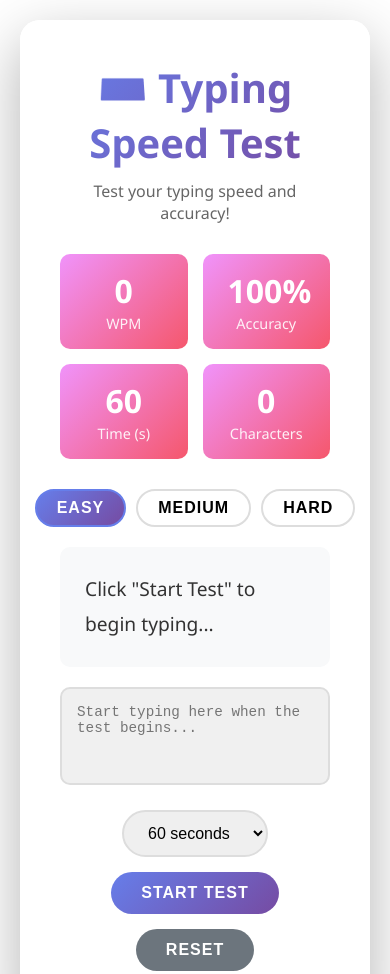
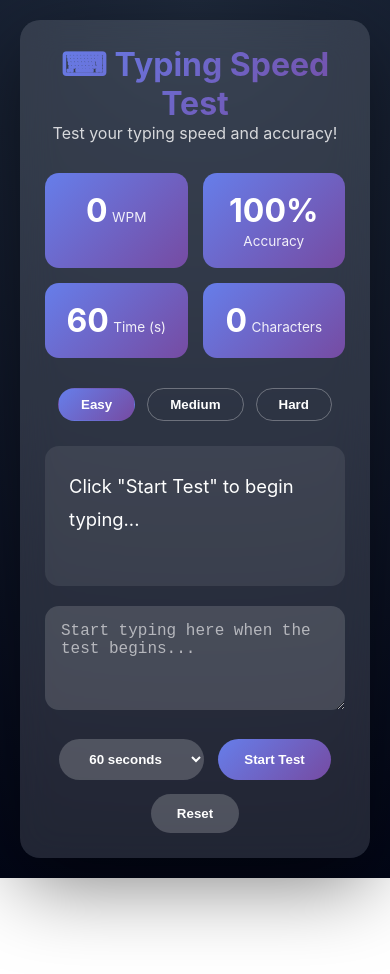
Before and after one commit to muhammadbinazam/Typing_Speed_Tester, a plain HTML site: page index.html in a window 390 px wide. Shown: the top 974 px of the page. After the commit the page ends 878 px from the top, so only its background shows below. Drawn offline with Linux system fonts and the light colour scheme.

Commit message:
Update the css

```diff
--- a/index.html
+++ b/index.html
@@ -1,8 +1,8 @@
 <!DOCTYPE html>
 <html lang="en">
   <head>
-    <meta charset="UTF-8">
-    <meta name="viewport" content="width=device-width, initial-scale=1.0">
+    <meta charset="UTF-8" />
+    <meta name="viewport" content="width=device-width, initial-scale=1.0" />
     <title>Typing Speed Test</title>
     <style>
       * {
@@ -11,31 +11,44 @@
         box-sizing: border-box;
       }
 
+      :root {
+        --primary: #667eea;
+        --secondary: #764ba2;
+        --success: #22c55e;
+        --danger: #ef4444;
+        --bg: #0f172a;
+        --card-bg: rgba(255, 255, 255, 0.12);
+        --blur: blur(18px);
+        --radius: 20px;
+        --transition: all 0.3s ease;
+      }
+
       body {
-            font-family: 'Segoe UI', Tahoma, Geneva, Verdana, sans-serif;
-            background: white;
+        font-family: "Inter", "Segoe UI", sans-serif;
         min-height: 100vh;
+        background: radial-gradient(circle at top, #1e293b, #020617);
         display: flex;
         justify-content: center;
         align-items: center;
         padding: 20px;
+        color: #fff;
       }
 
       .container {
-            background: rgba(255, 255, 255, 0.95);
-            backdrop-filter: blur(10px);
-            border-radius: 20px;
+        width: 100%;
+        max-width: 900px;
+        background: var(--card-bg);
+        backdrop-filter: var(--blur);
+        border-radius: var(--radius);
         padding: 40px;
-            max-width: 800px;
-            width: 100%;
-            box-shadow: 0 20px 60px rgba(0, 0, 0, 0.3);
-            animation: slideIn 0.5s ease-out;
+        box-shadow: 0 25px 80px rgba(0, 0, 0, 0.5);
+        animation: fadeUp 0.6s ease;
       }
 
-        @keyframes slideIn {
+      @keyframes fadeUp {
         from {
           opacity: 0;
-                transform: translateY(-20px);
+          transform: translateY(30px);
         }
         to {
           opacity: 1;
@@ -45,102 +58,97 @@
 
       h1 {
         text-align: center;
-            color: #333;
-            margin-bottom: 10px;
-            font-size: 2.5em;
-            background: linear-gradient(135deg, #667eea, #764ba2);
+        font-size: 2.6rem;
+        background: linear-gradient(135deg, var(--primary), var(--secondary));
         -webkit-background-clip: text;
         -webkit-text-fill-color: transparent;
-            background-clip: text;
       }
 
       .subtitle {
         text-align: center;
-            color: #666;
+        opacity: 0.8;
         margin-bottom: 30px;
       }
 
       .stats {
-            display: flex;
-            justify-content: space-around;
+        display: grid;
+        grid-template-columns: repeat(auto-fit, minmax(140px, 1fr));
+        gap: 15px;
         margin-bottom: 30px;
-            flex-wrap: wrap;
-            gap: 15px;
       }
 
       .stat-box {
-            background: linear-gradient(135deg, #f093fb 0%, #f5576c 100%);
-            color: white;
-            padding: 15px 25px;
-            border-radius: 10px;
+        background: linear-gradient(135deg, var(--primary), var(--secondary));
+        padding: 18px;
+        border-radius: 14px;
         text-align: center;
-            flex: 1;
-            min-width: 120px;
-            transition: transform 0.3s ease;
+        transition: var(--transition);
       }
 
       .stat-box:hover {
-            transform: translateY(-5px);
+        transform: translateY(-6px) scale(1.03);
       }
 
       .stat-value {
-            font-size: 2em;
-            font-weight: bold;
-            display: block;
+        font-size: 2rem;
+        font-weight: 700;
       }
 
       .stat-label {
-            font-size: 0.9em;
+        font-size: 0.85rem;
         opacity: 0.9;
       }
 
-        .text-display {
-            background: #f8f9fa;
-            padding: 25px;
-            border-radius: 10px;
-            margin-bottom: 20px;
-            font-size: 1.2em;
-            line-height: 1.8;
-            color: #333;
-            min-height: 120px;
-            position: relative;
-            overflow: hidden;
+      .difficulty-select {
+        display: flex;
+        justify-content: center;
+        gap: 12px;
+        margin-bottom: 25px;
       }
 
-        .text-display::before {
-            content: '';
-            position: absolute;
-            top: 0;
-            left: 0;
-            width: 0%;
-            height: 3px;
-            background: linear-gradient(90deg, #667eea, #764ba2);
-            transition: width 0.3s ease;
+      .difficulty-btn {
+        padding: 8px 22px;
+        border-radius: 999px;
+        border: 1px solid rgba(255, 255, 255, 0.3);
+        background: transparent;
+        color: #fff;
+        cursor: pointer;
+        transition: var(--transition);
       }
 
-        .text-display.active::before {
-            width: 100%;
+      .difficulty-btn.active,
+      .difficulty-btn:hover {
+        background: linear-gradient(135deg, var(--primary), var(--secondary));
+        border-color: transparent;
+      }
+
+      .text-display {
+        background: rgba(255, 255, 255, 0.08);
+        padding: 24px;
+        border-radius: 14px;
+        margin-bottom: 20px;
+        font-size: 1.15rem;
+        line-height: 1.8;
+        min-height: 140px;
       }
 
       .correct {
-            color: #28a745;
-            background-color: rgba(40, 167, 69, 0.1);
+        color: var(--success);
       }
 
       .incorrect {
-            color: #dc3545;
-            background-color: rgba(220, 53, 69, 0.1);
+        color: var(--danger);
+        text-decoration: underline;
       }
 
       .current {
-            background-color: #ffc107;
-            animation: pulse 1s infinite;
+        background: #facc15;
+        color: #000;
+        border-radius: 4px;
+        animation: blink 1s infinite;
       }
 
-        @keyframes pulse {
-            0%, 100% {
-                opacity: 1;
-            }
+      @keyframes blink {
         50% {
           opacity: 0.5;
         }
@@ -148,162 +156,127 @@
 
       .input-area {
         width: 100%;
-            padding: 15px;
-            font-size: 1.1em;
-            border: 2px solid #ddd;
-            border-radius: 10px;
-            margin-bottom: 20px;
-            transition: border-color 0.3s ease;
-            resize: none;
+        padding: 16px;
+        border-radius: 14px;
+        border: none;
+        font-size: 1rem;
+        margin-bottom: 25px;
+        outline: none;
+        background: rgba(255, 255, 255, 0.15);
+        color: #fff;
+      }
+
+      .input-area::placeholder {
+        color: rgba(255, 255, 255, 0.6);
       }
 
       .input-area:focus {
-            outline: none;
-            border-color: #667eea;
-            box-shadow: 0 0 0 3px rgba(102, 126, 234, 0.1);
-        }
-
-        .input-area:disabled {
-            background-color: #f0f0f0;
-            cursor: not-allowed;
+        box-shadow: 0 0 0 2px var(--primary);
       }
 
       .controls {
         display: flex;
-            gap: 15px;
+        flex-wrap: wrap;
+        gap: 14px;
         justify-content: center;
-            flex-wrap: wrap;
       }
 
-        button {
-            padding: 12px 30px;
-            font-size: 1em;
+      button,
+      .time-select {
+        padding: 12px 26px;
+        border-radius: 999px;
         border: none;
-            border-radius: 50px;
         cursor: pointer;
-            transition: all 0.3s ease;
         font-weight: 600;
-            text-transform: uppercase;
-            letter-spacing: 1px;
+        transition: var(--transition);
+      }
+
+      body.light {
+        background: linear-gradient(135deg, #e0e7ff, #f8fafc);
+        color: #111;
+      }
+
+      body.light .container {
+        background: rgba(255, 255, 255, 0.85);
+        color: #111;
+      }
+
+      body.light .text-display,
+      body.light .input-area {
+        background: rgba(0, 0, 0, 0.05);
+        color: #111;
+      }
+
+      body.light .stat-box {
+        color: #fff;
       }
 
       .start-btn {
-            background: linear-gradient(135deg, #667eea, #764ba2);
-            color: white;
+        background: linear-gradient(135deg, var(--primary), var(--secondary));
+        color: #fff;
       }
 
       .start-btn:hover {
-            transform: translateY(-2px);
-            box-shadow: 0 10px 20px rgba(102, 126, 234, 0.3);
+        transform: translateY(-3px);
+        box-shadow: 0 12px 30px rgba(102, 126, 234, 0.4);
       }
 
       .reset-btn {
-            background: #6c757d;
-            color: white;
+        background: rgba(255, 255, 255, 0.2);
+        color: #fff;
       }
 
       .reset-btn:hover {
-            background: #5a6268;
-            transform: translateY(-2px);
+        background: rgba(255, 255, 255, 0.35);
       }
 
       .time-select {
-            padding: 12px 20px;
-            font-size: 1em;
-            border: 2px solid #ddd;
-            border-radius: 50px;
-            cursor: pointer;
-            transition: border-color 0.3s ease;
-        }
-
-        .time-select:focus {
-            outline: none;
-            border-color: #667eea;
+        background: rgba(255, 255, 255, 0.2);
+        color: #fff;
       }
 
       .result-modal {
+        position: fixed;
+        inset: 0;
         display: none;
-            position: fixed;
-            top: 0;
-            left: 0;
-            width: 100%;
-            height: 100%;
-            background: rgba(0, 0, 0, 0.5);
+        align-items: center;
         justify-content: center;
-            align-items: center;
-            z-index: 1000;
+        background: rgba(0, 0, 0, 0.65);
+        z-index: 9999;
       }
 
       .result-content {
-            background: white;
-            padding: 40px;
-            border-radius: 20px;
-            text-align: center;
-            max-width: 400px;
-            animation: bounceIn 0.5s ease;
+        max-width: 420px;
+        width: 90%;
+        transform-origin: center;
+        animation: scaleFade 0.35s ease forwards;
       }
 
-        @keyframes bounceIn {
-            0% {
-                transform: scale(0.3);
+      @keyframes scaleFade {
+        from {
           opacity: 0;
+          transform: scale(0.9);
         }
-            50% {
-                transform: scale(1.05);
-            }
-            100% {
+        to {
+          opacity: 1;
           transform: scale(1);
-                opacity: 1;
         }
       }
 
-        .result-title {
-            font-size: 2em;
-            color: #333;
-            margin-bottom: 20px;
+      @media (max-width: 600px) {
+        .container {
+          padding: 25px;
         }
 
-        .result-stats {
-            margin: 20px 0;
+        h1 {
+          font-size: 2rem;
         }
-
-        .result-stat {
-            margin: 10px 0;
-            font-size: 1.2em;
-        }
-
-        .close-modal {
-            margin-top: 20px;
-            background: linear-gradient(135deg, #667eea, #764ba2);
-            color: white;
-        }
-
-        .difficulty-select {
-            display: flex;
-            gap: 10px;
-            justify-content: center;
-            margin-bottom: 20px;
-        }
-
-        .difficulty-btn {
-            padding: 8px 20px;
-            border: 2px solid #ddd;
-            background: white;
-            border-radius: 20px;
-            cursor: pointer;
-            transition: all 0.3s ease;
-        }
-
-        .difficulty-btn.active {
-            background: linear-gradient(135deg, #667eea, #764ba2);
-            color: white;
-            border-color: #667eea;
       }
     </style>
   </head>
   <body>
     <div class="container">
-        <h1>⌨️ Typing Speed Test</h1>
+      <h1>⌨ Typing Speed Test</h1>
       <p class="subtitle">Test your typing speed and accuracy!</p>
 
       <div class="stats">
@@ -381,47 +354,49 @@
           "The quick brown fox jumps over the lazy dog. This is a simple sentence to test your typing speed.",
           "Learning to type fast is a valuable skill in today's digital world. Practice makes perfect.",
           "The sun sets beautifully over the calm ocean waters. Birds fly home as day turns to night.",
-                "A good book can transport you to another world. Reading expands your mind and imagination."
+          "A good book can transport you to another world. Reading expands your mind and imagination.",
         ],
         medium: [
           "Technology has revolutionized the way we communicate, work, and live our daily lives. From smartphones to artificial intelligence, innovation continues to shape our future.",
           "The art of programming requires patience, logical thinking, and continuous learning. Every developer started as a beginner, making mistakes and learning from them.",
           "Climate change presents one of the greatest challenges facing humanity today. Sustainable practices and renewable energy sources offer hope for a better tomorrow.",
-                "Music has the power to evoke emotions, bring people together, and transcend cultural boundaries. From classical symphonies to modern pop, every genre tells a unique story."
+          "Music has the power to evoke emotions, bring people together, and transcend cultural boundaries. From classical symphonies to modern pop, every genre tells a unique story.",
         ],
         hard: [
           "Quantum computing represents a paradigm shift in computational capabilities, leveraging quantum mechanical phenomena such as superposition and entanglement to process information in fundamentally novel ways.",
           "The intricate relationship between neuroplasticity and cognitive development demonstrates the remarkable adaptability of the human brain throughout various stages of life, challenging previously held notions about fixed intelligence.",
           "Cryptocurrency and blockchain technology have emerged as disruptive forces in the financial sector, prompting discussions about decentralization, monetary policy, and the future of traditional banking institutions.",
-                "The philosophical implications of artificial consciousness raise profound questions about the nature of sentience, self-awareness, and what it truly means to be intelligent in an increasingly automated world."
-            ]
+          "The philosophical implications of artificial consciousness raise profound questions about the nature of sentience, self-awareness, and what it truly means to be intelligent in an increasingly automated world.",
+        ],
       };
 
-        let currentText = '';
+      let currentText = "";
       let startTime = null;
       let timerInterval = null;
       let timeLimit = 60;
       let isTestActive = false;
       let totalCharacters = 0;
       let correctCharacters = 0;
-        let currentDifficulty = 'easy';
+      let currentDifficulty = "easy";
 
-        const textDisplay = document.getElementById('textDisplay');
-        const inputArea = document.getElementById('inputArea');
-        const startBtn = document.getElementById('startBtn');
-        const resetBtn = document.getElementById('resetBtn');
-        const timeSelect = document.getElementById('timeSelect');
-        const timerDisplay = document.getElementById('timer');
-        const wpmDisplay = document.getElementById('wpm');
-        const accuracyDisplay = document.getElementById('accuracy');
-        const charactersDisplay = document.getElementById('characters');
-        const resultModal = document.getElementById('resultModal');
+      const textDisplay = document.getElementById("textDisplay");
+      const inputArea = document.getElementById("inputArea");
+      const startBtn = document.getElementById("startBtn");
+      const resetBtn = document.getElementById("resetBtn");
+      const timeSelect = document.getElementById("timeSelect");
+      const timerDisplay = document.getElementById("timer");
+      const wpmDisplay = document.getElementById("wpm");
+      const accuracyDisplay = document.getElementById("accuracy");
+      const charactersDisplay = document.getElementById("characters");
+      const resultModal = document.getElementById("resultModal");
 
       // Difficulty selection
-        document.querySelectorAll('.difficulty-btn').forEach(btn => {
-            btn.addEventListener('click', function() {
-                document.querySelectorAll('.difficulty-btn').forEach(b => b.classList.remove('active'));
-                this.classList.add('active');
+      document.querySelectorAll(".difficulty-btn").forEach((btn) => {
+        btn.addEventListener("click", function () {
+          document
+            .querySelectorAll(".difficulty-btn")
+            .forEach((b) => b.classList.remove("active"));
+          this.classList.add("active");
           currentDifficulty = this.dataset.level;
           if (!isTestActive) {
             resetTest();
@@ -429,26 +404,27 @@
         });
       });
 
-        startBtn.addEventListener('click', startTest);
-        resetBtn.addEventListener('click', resetTest);
-        timeSelect.addEventListener('change', () => {
+      startBtn.addEventListener("click", startTest);
+      resetBtn.addEventListener("click", resetTest);
+      timeSelect.addEventListener("change", () => {
         timeLimit = parseInt(timeSelect.value);
         timerDisplay.textContent = timeLimit;
       });
 
-        inputArea.addEventListener('input', handleInput);
+      inputArea.addEventListener("input", handleInput);
 
       function startTest() {
         const textArray = texts[currentDifficulty];
         currentText = textArray[Math.floor(Math.random() * textArray.length)];
-            textDisplay.innerHTML = currentText.split('').map(char =>
-                `<span>${char}</span>`
-            ).join('');
+        textDisplay.innerHTML = currentText
+          .split("")
+          .map((char) => `<span>${char}</span>`)
+          .join("");
 
-            textDisplay.classList.add('active');
+        textDisplay.classList.add("active");
         inputArea.disabled = false;
         inputArea.focus();
-            inputArea.value = '';
+        inputArea.value = "";
 
         startBtn.disabled = true;
         timeSelect.disabled = true;
@@ -461,26 +437,30 @@
       }
 
       function handleInput() {
+        const keySound = document.getElementById("keySound");
+        keySound.currentTime = 0;
+        keySound.play();
+
         if (!isTestActive) return;
 
         const inputValue = inputArea.value;
-            const textSpans = textDisplay.querySelectorAll('span');
+        const textSpans = textDisplay.querySelectorAll("span");
 
         totalCharacters = inputValue.length;
         correctCharacters = 0;
 
         textSpans.forEach((span, index) => {
-                span.classList.remove('correct', 'incorrect', 'current');
+          span.classList.remove("correct", "incorrect", "current");
 
           if (index < inputValue.length) {
             if (inputValue[index] === currentText[index]) {
-                        span.classList.add('correct');
+              span.classList.add("correct");
               correctCharacters++;
             } else {
-                        span.classList.add('incorrect');
+              span.classList.add("incorrect");
             }
           } else if (index === inputValue.length) {
-                    span.classList.add('current');
+            span.classList.add("current");
           }
         });
 
@@ -511,12 +491,13 @@
         const wpm = timeElapsed > 0 ? Math.round(wordsTyped / timeElapsed) : 0;
 
         // Calculate accuracy
-            const accuracy = totalCharacters > 0
+        const accuracy =
+          totalCharacters > 0
             ? Math.round((correctCharacters / totalCharacters) * 100)
             : 100;
 
         wpmDisplay.textContent = wpm;
-            accuracyDisplay.textContent = accuracy + '%';
+        accuracyDisplay.textContent = accuracy + "%";
         charactersDisplay.textContent = totalCharacters;
       }
 
@@ -526,7 +507,7 @@
         inputArea.disabled = true;
         startBtn.disabled = false;
         timeSelect.disabled = false;
-            textDisplay.classList.remove('active');
+        textDisplay.classList.remove("active");
 
         showResults();
       }
@@ -535,38 +516,40 @@
         const timeElapsed = (Date.now() - startTime) / 1000 / 60;
         const wordsTyped = correctCharacters / 5;
         const wpm = timeElapsed > 0 ? Math.round(wordsTyped / timeElapsed) : 0;
-            const accuracy = totalCharacters > 0
+        const accuracy =
+          totalCharacters > 0
             ? Math.round((correctCharacters / totalCharacters) * 100)
             : 0;
 
-            document.getElementById('finalWpm').textContent = wpm;
-            document.getElementById('finalAccuracy').textContent = accuracy;
-            document.getElementById('finalChars').textContent = totalCharacters;
-            document.getElementById('finalWords').textContent = Math.floor(wordsTyped);
+        document.getElementById("finalWpm").textContent = wpm;
+        document.getElementById("finalAccuracy").textContent = accuracy;
+        document.getElementById("finalChars").textContent = totalCharacters;
+        document.getElementById("finalWords").textContent =
+          Math.floor(wordsTyped);
 
-            resultModal.style.display = 'flex';
+        resultModal.style.display = "flex";
       }
 
       function closeModal() {
-            resultModal.style.display = 'none';
+        resultModal.style.display = "none";
       }
 
       function resetTest() {
         isTestActive = false;
         clearInterval(timerInterval);
 
-            inputArea.value = '';
+        inputArea.value = "";
         inputArea.disabled = true;
         startBtn.disabled = false;
         timeSelect.disabled = false;
 
         timerDisplay.textContent = timeSelect.value;
         wpmDisplay.textContent = 0;
-            accuracyDisplay.textContent = '100%';
+        accuracyDisplay.textContent = "100%";
         charactersDisplay.textContent = 0;
 
         textDisplay.innerHTML = 'Click "Start Test" to begin typing...';
-            textDisplay.classList.remove('active');
+        textDisplay.classList.remove("active");
 
         totalCharacters = 0;
         correctCharacters = 0;
@@ -575,5 +558,9 @@
       // Initialize
       timerDisplay.textContent = timeLimit;
     </script>
+    <audio
+      id="keySound"
+      src="https://assets.mixkit.co/sfx/preview/mixkit-keyboard-click-1124.mp3"
+    ></audio>
   </body>
 </html>
```
Lines whose indentation alone changed are shown as unchanged.
